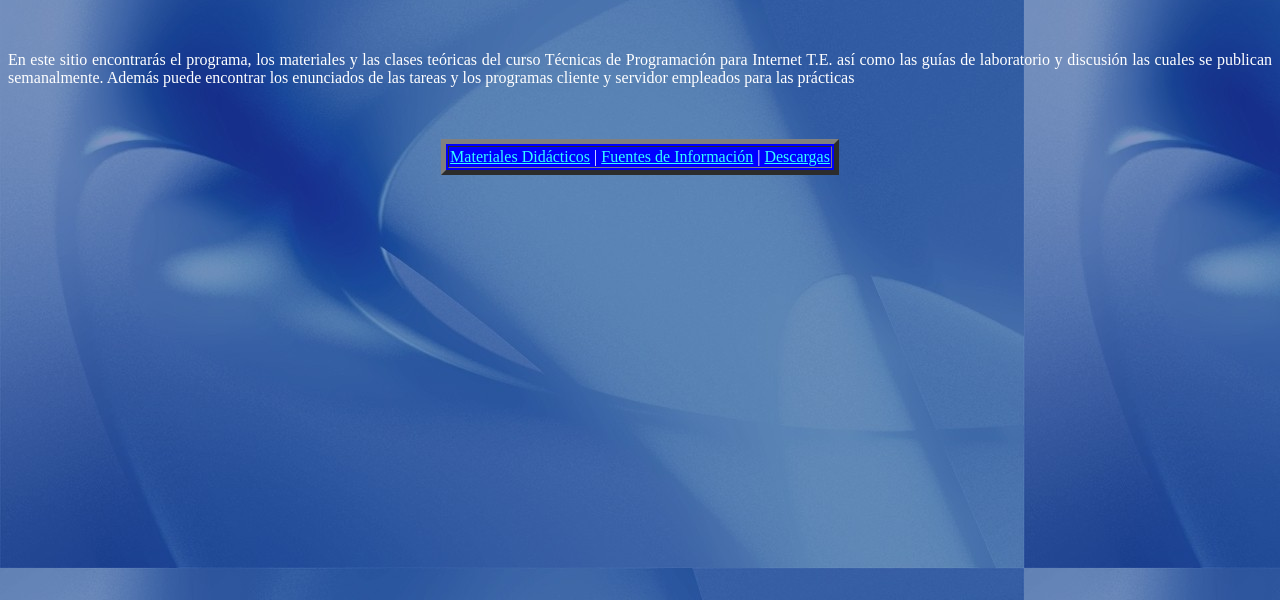
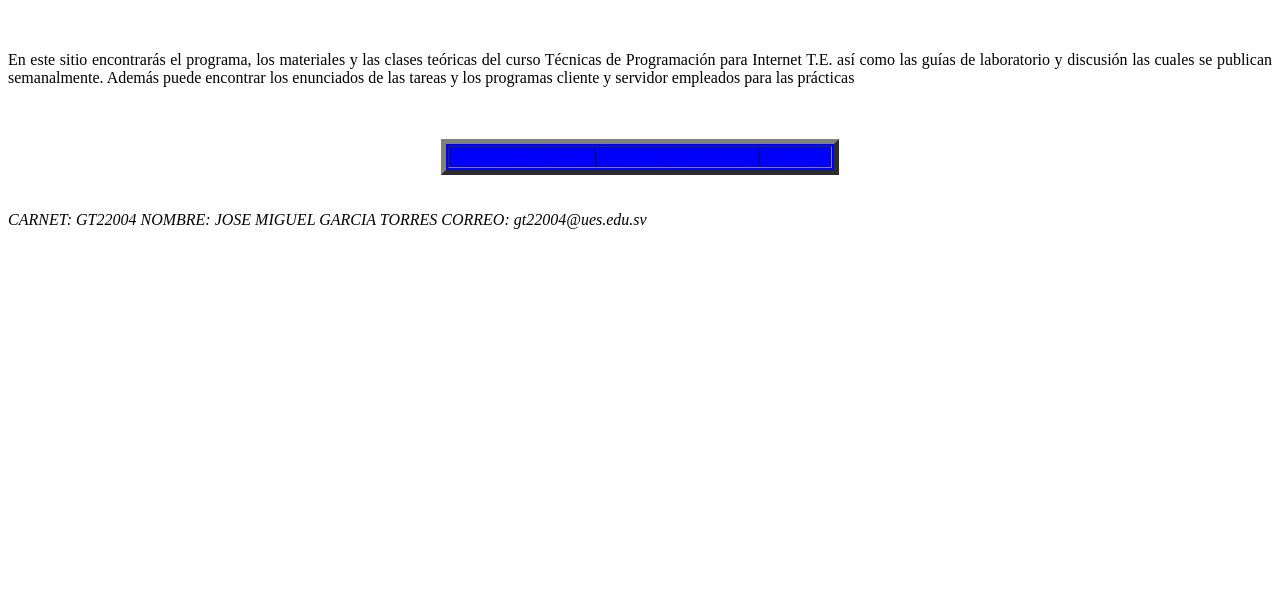
Before and after one commit to gt22004/guia21c-gt22004, a plain HTML site: page index.html in a window 1280 px wide. Shown: the part 200-800 px from the top of the page. Drawn offline with Linux system fonts and the light colour scheme.

Commit message:
MODIFICACION INDEX

```diff
--- a/index.html
+++ b/index.html
@@ -9,8 +9,8 @@
    <META NAME="keywords" CONTENT="tecnicas programacion internet asignatura carrera ingenieria sistemas informaticos">
    <META NAME="description" CONTENT="pagina principal de la asignatura tecnicas programacion para internet t.e. carrera ingenieria sistemas informaticos">
 </HEAD>
-<BODY 	BACKGROUND="imagenes/fondo_index.jpg"
-	TEXT="#FFFFFF" 	LINK="#33FFFF"
+<BODY 	BACKGROUND="FFFFFFF"
+	TEXT="#000000 	LINK="#33FFFF"
 	VLINK="#FF9900" ALINK="#33CC00">
 
 <IMG 	height="150" width="160"
@@ -54,5 +54,10 @@
 </CENTER>
 <BR>
 <BR>
+  <I>
+    CARNET: GT22004
+    NOMBRE: JOSE MIGUEL GARCIA TORRES
+    CORREO: gt22004@ues.edu.sv
+  </I>
 </BODY>
 </HTML>
```
